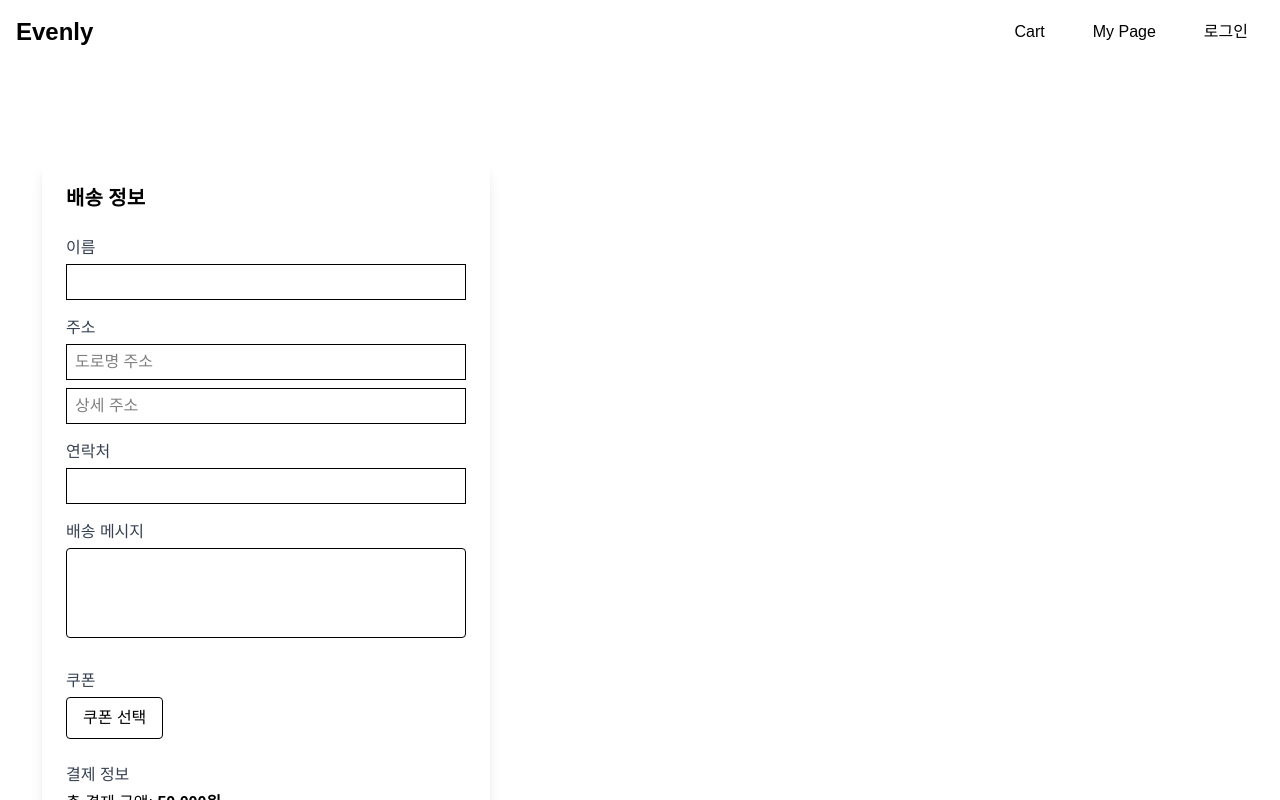
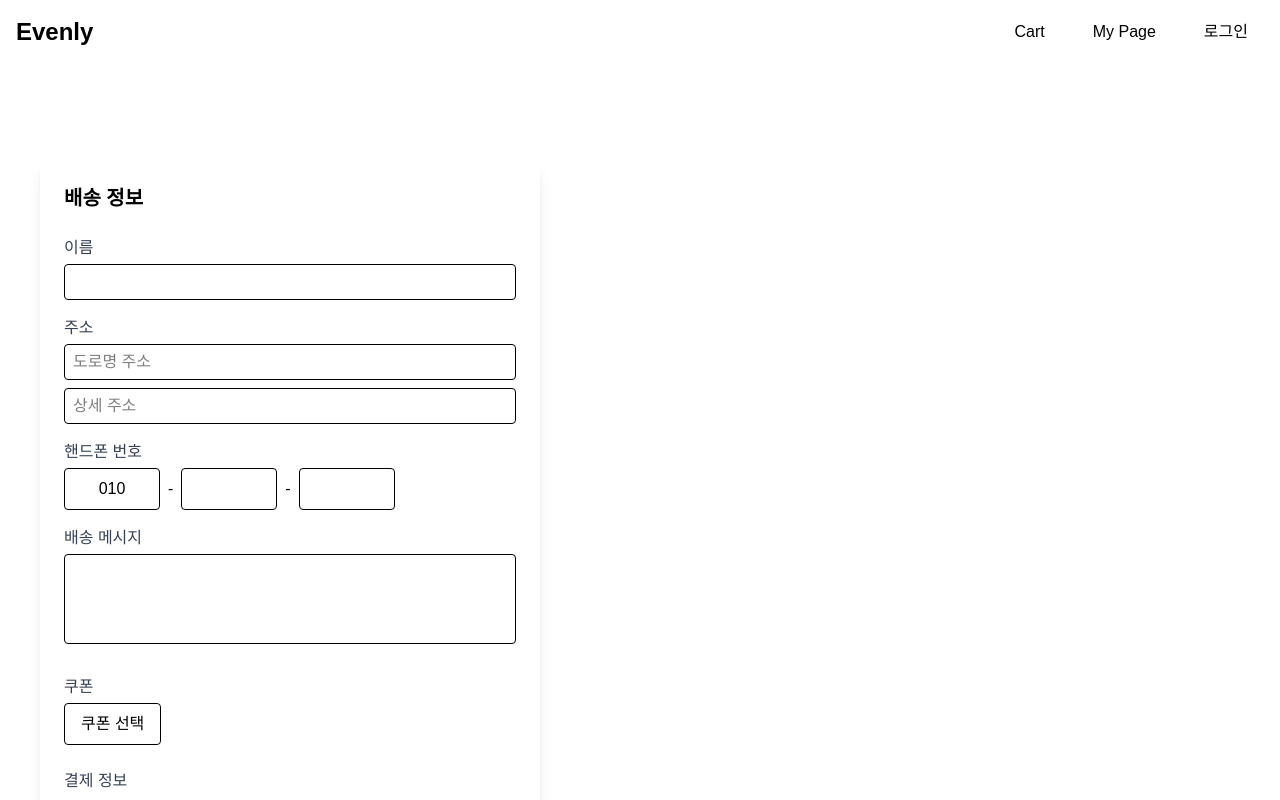
Before and after one commit to LJIEUN/evenly-front, a Next.js app: page /checkout in a window 1280 px wide. Built offline with nearby package versions, Linux system fonts and the light colour scheme; no server answers.

Commit message:
결제 정보 핸드폰 번호 앞자리 뒷자리 개별 input 생성, css 일부 수정

```diff
--- a/src/app/checkout/DeliveryForm.tsx
+++ b/src/app/checkout/DeliveryForm.tsx
@@ -4,9 +4,11 @@ import { useState } from 'react'
 
 export default function DeliveryForm() {
     const [name, setName] = useState('')
-  const [mobile, setMobile] = useState('')
     const [address1, setAddress1] = useState('')
     const [address2, setAddress2] = useState('')
+    const [mobile1, setMobile1] = useState('010')
+    const [mobile2, setMobile2] = useState('')
+    const [mobile3, setMobile3] = useState('')
     const [deliveryMessage, setDeliveryMessage] = useState('')
     const [coupon, setCoupon] = useState(null)
     const [paymentMethod, setPaymentMethod] = useState('')
@@ -14,6 +16,7 @@ export default function DeliveryForm() {
 
     const handleSubmit = (e: React.FormEvent) => {
         e.preventDefault()
+        const mobile = `${mobile1}-${mobile2}-${mobile3}`
         const orderData = {
             name,
             mobile,
@@ -31,21 +34,29 @@ export default function DeliveryForm() {
     }
 
     return (
-    <div className="max-w-md mx-auto mt-10 p-6 bg-white shadow-lg rounded-lg">
+        <div className="w-[500px] mx-auto mt-10 p-6 bg-white shadow-lg rounded-lg">
             <h2 className="text-xl font-bold mb-6">배송 정보</h2>
 
             <form onSubmit={handleSubmit} className="space-y-6">
                 {/* 배송 정보 */}
                 <div>
                     <label className="block text-gray-700 mb-1">이름</label>
-          <input type="text" value={name} onChange={e => setName(e.target.value)} className="border bg-white p-2 w-full h-[36px]" required />
+                    <input type="text" value={name} onChange={e => setName(e.target.value)} className="border bg-white p-2 w-full h-[36px] rounded" required />
 
+                    {/* 주소 */}
                     <label className="block text-gray-700 mt-4 mb-1">주소</label>
-          <input type="text" placeholder="도로명 주소" value={address1} onChange={e => setAddress1(e.target.value)} className="border bg-white p-2 w-full h-[36px] mb-2" required />
-          <input type="text" placeholder="상세 주소" value={address2} onChange={e => setAddress2(e.target.value)} className="border bg-white p-2 w-full h-[36px]" required />
+                    <input type="text" placeholder="도로명 주소" value={address1} onChange={e => setAddress1(e.target.value)} className="border bg-white p-2 w-full h-[36px] mb-2 rounded" required />
+                    <input type="text" placeholder="상세 주소" value={address2} onChange={e => setAddress2(e.target.value)} className="border bg-white p-2 w-full h-[36px] rounded" required />
 
-          <label className="block text-gray-700 mt-4 mb-1">연락처</label>
-          <input type="tel" value={mobile} onChange={e => setMobile(e.target.value)} className="border bg-white p-2 w-full h-[36px]" required />
+                    {/* 핸드폰 번호 */}
+                    <label className="block text-gray-700 mt-4 mb-1">핸드폰 번호</label>
+                    <div className="flex gap-2">
+                        <input type="text" value={mobile1} onChange={(e) => setMobile1(e.target.value)} maxLength={3} className="border bg-white p-2 w-24 text-center rounded" placeholder="010" />
+                        <span className="self-center">-</span>
+                        <input type="text" value={mobile2} onChange={(e) => setMobile2(e.target.value)} maxLength={4} className="border bg-white p-2 w-24 text-center rounded" placeholder="" />
+                        <span className="self-center">-</span>
+                        <input type="text" value={mobile3} onChange={(e) => setMobile3(e.target.value)} maxLength={4} className="border bg-white p-2 w-24 text-center rounded" placeholder="" />
+                    </div>
 
                     <label className="block text-gray-700 mt-4 mb-1">배송 메시지</label>
                     <textarea value={deliveryMessage} onChange={e => setDeliveryMessage(e.target.value)} className="border bg-white p-2 w-full resize-none rounded" rows={3} />
@@ -57,7 +68,7 @@ export default function DeliveryForm() {
                     <button type="button" onClick={handleCouponClick} className="border px-4 py-2 rounded hover:bg-gray-100">
                         쿠폰 선택
                     </button>
-          {coupon && <p className="mt-2 text-sm text-green-600">선택된 쿠폰: {coupon.name}</p>}
+                    {coupon && <p className="mt-2 text-sm text-green-600">선택된 쿠폰: 없음</p>}
                 </div>
 
                 {/* 결제 정보 */}
```
Lines whose indentation alone changed are shown as unchanged.
